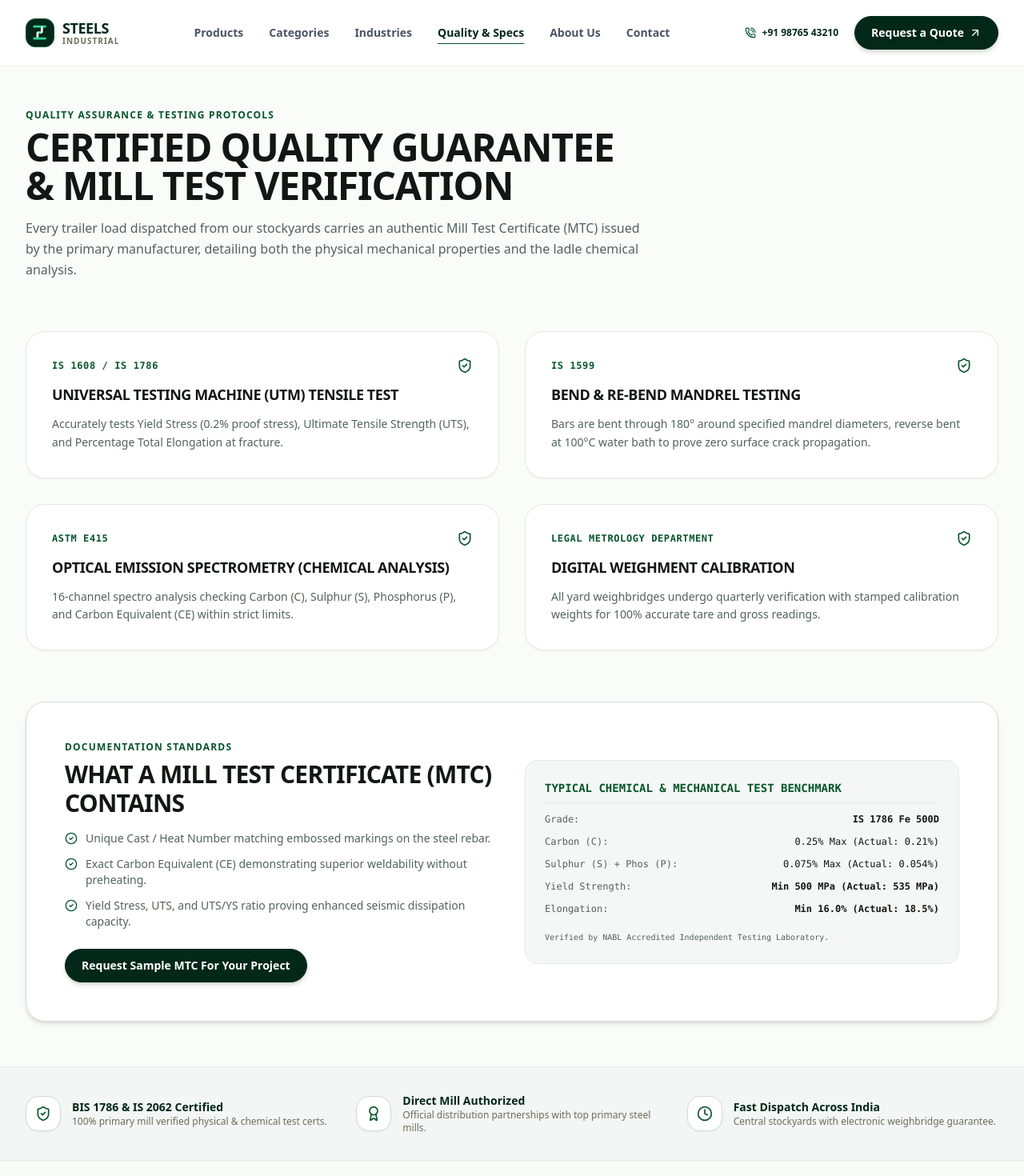
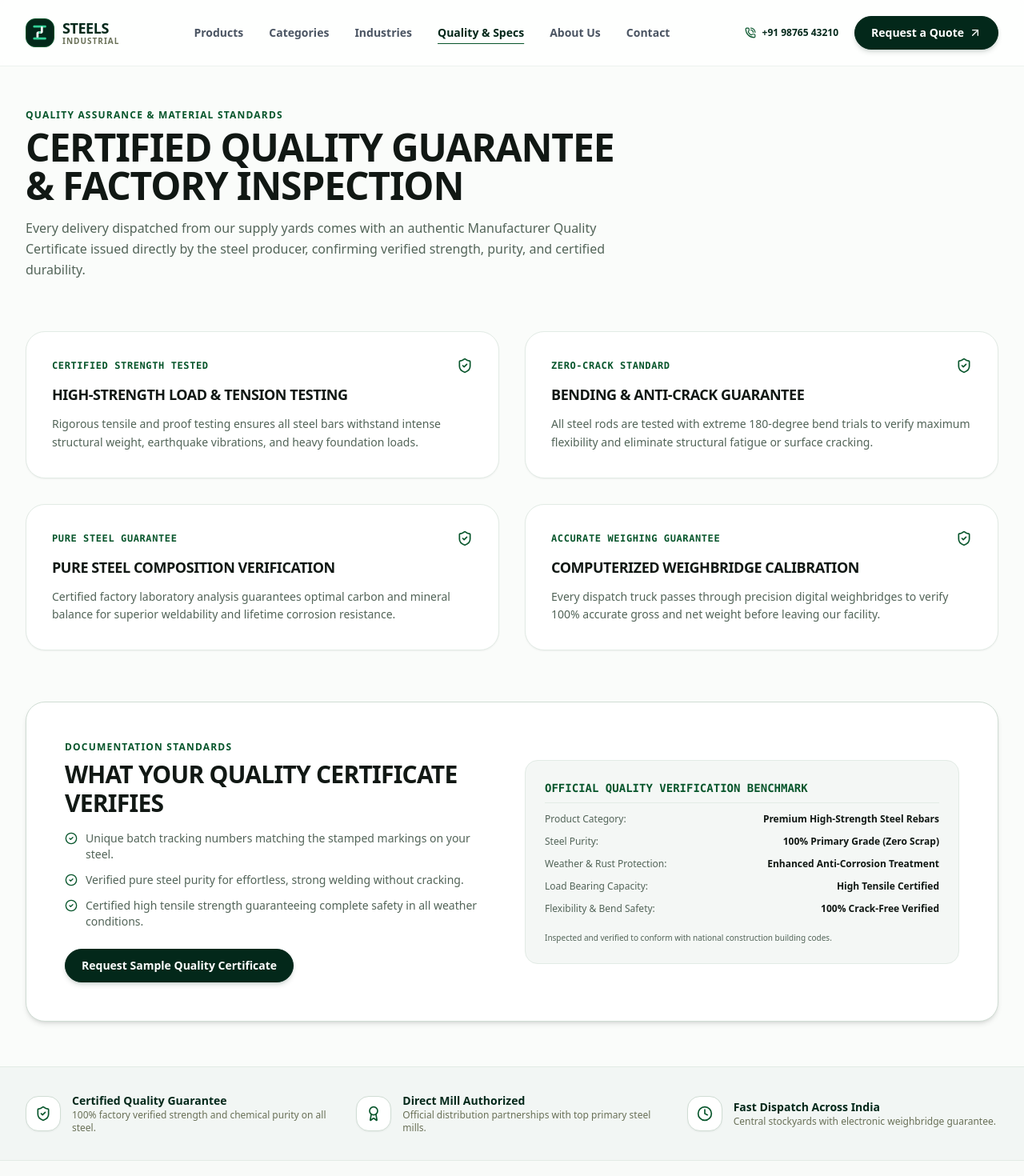
Before and after one commit to Aswinsaipalakonda/Steels, a React (Vite) app in the folder client/: page /quality in a window 1280 px wide. Shown: the top 1470 px of the page at 80% size. Built offline with nearby package versions, Linux system fonts and the light colour scheme; a web font is replaced by a local one.

Commit message:
Remove technical jargon from frontend and redesign admin sidebar with luxury forest green capsule layout

```diff
--- a/client/src/components/enquiry/QuickQuoteModal.tsx
+++ b/client/src/components/enquiry/QuickQuoteModal.tsx
@@ -109,7 +109,7 @@ export const QuickQuoteModal: React.FC<QuickQuoteModalProps> = ({
           <div className="grid grid-cols-3 gap-2 bg-[#F8FAF7] p-3.5 rounded-2xl border border-[#E2EBE5] mb-6 text-xs text-left">
             <div className="flex items-center gap-1.5 text-[#03281A] font-semibold">
               <ShieldCheck className="w-4 h-4 text-emerald-600 shrink-0" />
-              <span>BIS Certified</span>
+              <span>Quality Certified</span>
             </div>
             <div className="flex items-center gap-1.5 text-[#03281A] font-semibold">
               <Clock className="w-4 h-4 text-emerald-600 shrink-0" />
@@ -117,7 +117,7 @@ export const QuickQuoteModal: React.FC<QuickQuoteModalProps> = ({
             </div>
             <div className="flex items-center gap-1.5 text-[#03281A] font-semibold">
               <FileCheck className="w-4 h-4 text-emerald-600 shrink-0" />
-              <span>MTC Provided</span>
+              <span>Certificate Included</span>
             </div>
           </div>
 
--- a/client/src/components/home/CompanyLogosMarquee.tsx
+++ b/client/src/components/home/CompanyLogosMarquee.tsx
@@ -10,7 +10,7 @@ const fallbackBrands: Brand[] = [
     name: 'Tata Steel',
     slug: 'tata-steel',
     logoUrl: 'https://images.unsplash.com/photo-1542744094-3a31f272c490?auto=format&fit=crop&w=400&q=80',
-    description: 'IS 1786 Certified • Tiscon 550D & Heavy Structural Beams',
+    description: 'Certified Construction Rebars • Heavy Structural Beams',
     isActive: true,
   },
   {
@@ -18,7 +18,7 @@ const fallbackBrands: Brand[] = [
     name: 'JSW Steel',
     slug: 'jsw-steel',
     logoUrl: 'https://images.unsplash.com/photo-1581091226825-a6a2a5aee158?auto=format&fit=crop&w=400&q=80',
-    description: 'IS 2062 Grade • Neosteel High-Yield Earthquake Resistant TMT',
+    description: 'High-Strength Steel • Earthquake Resistant Construction Steel',
     isActive: true,
   },
   {
@@ -26,7 +26,7 @@ const fallbackBrands: Brand[] = [
     name: 'SAIL',
     slug: 'sail',
     logoUrl: 'https://images.unsplash.com/photo-1504917599217-d4dc5ebe6122?auto=format&fit=crop&w=400&q=80',
-    description: 'Heavy Industrial Boiler & Ship-Building Quality Plates',
+    description: 'Government Steel Authority • Heavy Industrial Plates & Beams',
     isActive: true,
   },
   {
@@ -34,7 +34,7 @@ const fallbackBrands: Brand[] = [
     name: 'Jindal Steel & Power',
     slug: 'jindal-steel-power',
     logoUrl: 'https://images.unsplash.com/photo-1518709268805-4e9042af9f23?auto=format&fit=crop&w=400&q=80',
-    description: 'Jindal Panther 550D & High-Tensile Structural Parallel Beams',
+    description: 'High-Tensile Parallel Beams • Premium Quality Steel Rebars',
     isActive: true,
   },
   {
@@ -42,7 +42,7 @@ const fallbackBrands: Brand[] = [
     name: 'AM/NS India',
     slug: 'amns-india',
     logoUrl: 'https://images.unsplash.com/photo-1581092160607-ee22621dd758?auto=format&fit=crop&w=400&q=80',
-    description: 'ArcelorMittal Nippon Steel • Premium HR Coils & Galvanized Sheets',
+    description: 'ArcelorMittal Nippon Steel • Premium Sheets & Galvanized Steel',
     isActive: true,
   },
   {
@@ -50,7 +50,7 @@ const fallbackBrands: Brand[] = [
     name: 'RINL Vizag Steel',
     slug: 'rinl-vizag-steel',
     logoUrl: 'https://images.unsplash.com/photo-1579546929518-9e396f3cc809?auto=format&fit=crop&w=400&q=80',
-    description: 'Rashtriya Ispat Nigam • Premium Wire Rods & Heavy Structural Angles',
+    description: 'Vizag Steel Plant • Heavy Structural Angles & Steel Rods',
     isActive: true,
   },
   {
@@ -58,7 +58,7 @@ const fallbackBrands: Brand[] = [
     name: 'APL Apollo Tubes',
     slug: 'apl-apollo-tubes',
     logoUrl: 'https://images.unsplash.com/photo-1504307651254-35680f356dfd?auto=format&fit=crop&w=400&q=80',
-    description: 'Heavy Duty Hollow Sections & Structural Pipes',
+    description: 'Heavy-Duty Hollow Sections • Industrial Square & Round Pipes',
     isActive: true,
   },
 ];
@@ -96,11 +96,11 @@ export const CompanyLogosMarquee: React.FC = () => {
         <div className="flex items-center gap-2">
           <span className="w-2 h-2 rounded-full bg-[#07552B] animate-pulse" />
           <span className="text-[11px] font-bold uppercase tracking-wider text-[#07552B]">
-            Primary Mill Alliances & Certified Distributorships
+            Authorized Steel Manufacturers & Supply Partners
           </span>
         </div>
         <span className="hidden sm:inline-block text-[11px] font-medium text-[#526458]">
-          Direct Mill Dispatches • 100% Prime MTC Certified
+          Direct Factory Supply • 100% Certified Quality Guaranteed
         </span>
       </div>
 
--- a/client/src/components/home/HeroSection.tsx
+++ b/client/src/components/home/HeroSection.tsx
@@ -15,7 +15,7 @@ const fallbackSlides: HeroSlide[] = [
     id: '1',
     title: 'BUILT FOR STRENGTH. ENGINEERED FOR SCALE.',
     subtitle:
-      'Premier industrial distributor of certified primary TMT rebars, heavy structural beams, and precision steel products direct from primary mills.',
+      'Premier industrial distributor of certified high-strength steel rebars, structural beams, and heavy-duty steel products direct from top steel manufacturers.',
     bgImageUrl:
       'https://images.unsplash.com/photo-1504917599217-d4dc5ebe6122?auto=format&fit=crop&w=1920&q=85',
     primaryCtaText: 'Explore Products',
@@ -90,7 +90,7 @@ export const HeroSection: React.FC<HeroSectionProps> = ({ slides }) => {
             className="inline-flex items-center gap-2 px-3.5 py-1.5 rounded-full bg-white/10 border border-emerald-400/30 text-xs font-bold text-emerald-300 mb-6 backdrop-blur-md"
           >
             <ShieldCheck className="w-4 h-4 text-emerald-400" />
-            <span>BIS Certified • IS 1786:2008 & IS 2062:2011 Grade Materials</span>
+            <span>Government Quality Certified • High-Strength Construction & Structural Steel</span>
           </motion.div>
 
           {/* Confident Headline */}
--- a/client/src/components/layout/Footer.tsx
+++ b/client/src/components/layout/Footer.tsx
@@ -14,8 +14,8 @@ export const Footer: React.FC = () => {
               <ShieldCheck className="w-5 h-5" />
             </div>
             <div>
-              <h5 className="font-bold text-[#03281A] text-sm">BIS 1786 & IS 2062 Certified</h5>
-              <p className="text-xs text-[#697057]">100% primary mill verified physical & chemical test certs.</p>
+              <h5 className="font-bold text-[#03281A] text-sm">Certified Quality Guarantee</h5>
+              <p className="text-xs text-[#697057]">100% factory verified strength and chemical purity on all steel.</p>
             </div>
           </div>
 
@@ -109,7 +109,7 @@ export const Footer: React.FC = () => {
               </li>
               <li>
                 <Link to="/quality" className="hover:text-[#07552B] transition">
-                  Quality Standards & MTC
+                  Quality Assurance & Standards
                 </Link>
               </li>
               <li>
--- a/client/src/pages/ProductDetailPage.tsx
+++ b/client/src/pages/ProductDetailPage.tsx
@@ -265,11 +265,11 @@ export const ProductDetailPage: React.FC = () => {
               <div className="p-5 rounded-2xl bg-white border border-[#E2EBE5] space-y-3 shadow-sm">
                 <div className="flex justify-between items-center">
                   <span className="text-xs font-bold uppercase tracking-wider text-[#07552B]">
-                    Select Dimension / Grade Variant:
+                    Select Size & Specification:
                   </span>
                   {selectedVariant && (
                     <span className="text-xs text-[#526458] font-mono">
-                      SKU: {selectedVariant.sku || 'N/A'}
+                      Item Code: {selectedVariant.sku || 'N/A'}
                     </span>
                   )}
                 </div>
--- a/client/src/pages/QualityPage.tsx
+++ b/client/src/pages/QualityPage.tsx
@@ -5,24 +5,24 @@ import { Button } from '../components/ui/Button';
 export const QualityPage: React.FC = () => {
   const tests = [
     {
-      title: 'Universal Testing Machine (UTM) Tensile Test',
-      standard: 'IS 1608 / IS 1786',
-      desc: 'Accurately tests Yield Stress (0.2% proof stress), Ultimate Tensile Strength (UTS), and Percentage Total Elongation at fracture.',
+      title: 'High-Strength Load & Tension Testing',
+      standard: 'Certified Strength Tested',
+      desc: 'Rigorous tensile and proof testing ensures all steel bars withstand intense structural weight, earthquake vibrations, and heavy foundation loads.',
     },
     {
-      title: 'Bend & Re-Bend Mandrel Testing',
-      standard: 'IS 1599',
-      desc: 'Bars are bent through 180° around specified mandrel diameters, reverse bent at 100°C water bath to prove zero surface crack propagation.',
+      title: 'Bending & Anti-Crack Guarantee',
+      standard: 'Zero-Crack Standard',
+      desc: 'All steel rods are tested with extreme 180-degree bend trials to verify maximum flexibility and eliminate structural fatigue or surface cracking.',
     },
     {
-      title: 'Optical Emission Spectrometry (Chemical Analysis)',
-      standard: 'ASTM E415',
-      desc: '16-channel spectro analysis checking Carbon (C), Sulphur (S), Phosphorus (P), and Carbon Equivalent (CE) within strict limits.',
+      title: 'Pure Steel Composition Verification',
+      standard: 'Pure Steel Guarantee',
+      desc: 'Certified factory laboratory analysis guarantees optimal carbon and mineral balance for superior weldability and lifetime corrosion resistance.',
     },
     {
-      title: 'Digital Weighment Calibration',
-      standard: 'Legal Metrology Department',
-      desc: 'All yard weighbridges undergo quarterly verification with stamped calibration weights for 100% accurate tare and gross readings.',
+      title: 'Computerized Weighbridge Calibration',
+      standard: 'Accurate Weighing Guarantee',
+      desc: 'Every dispatch truck passes through precision digital weighbridges to verify 100% accurate gross and net weight before leaving our facility.',
     },
   ];
 
@@ -31,13 +31,13 @@ export const QualityPage: React.FC = () => {
       <div className="max-w-7xl mx-auto px-4 sm:px-6 lg:px-8 space-y-16">
         <div className="max-w-3xl">
           <span className="text-xs font-bold uppercase tracking-widest text-[#07552B] block mb-2">
-            Quality Assurance & Testing Protocols
+            Quality Assurance & Material Standards
           </span>
           <h1 className="text-3xl sm:text-5xl font-black text-[#111814] tracking-tight uppercase leading-tight font-sans">
-            Certified Quality Guarantee & Mill Test Verification
+            Certified Quality Guarantee & Factory Inspection
           </h1>
           <p className="text-base text-[#526458] mt-4 leading-relaxed font-normal">
-            Every trailer load dispatched from our stockyards carries an authentic Mill Test Certificate (MTC) issued by the primary manufacturer, detailing both the physical mechanical properties and the ladle chemical analysis.
+            Every delivery dispatched from our supply yards comes with an authentic Manufacturer Quality Certificate issued directly by the steel producer, confirming verified strength, purity, and certified durability.
           </p>
         </div>
 
@@ -57,7 +57,7 @@ export const QualityPage: React.FC = () => {
           ))}
         </div>
 
-        {/* Sample MTC Card */}
+        {/* Sample Certificate Card */}
         <div className="p-8 sm:p-12 rounded-3xl bg-white border border-[#D0DDD4] shadow-md">
           <div className="grid grid-cols-1 lg:grid-cols-2 gap-8 items-center">
             <div>
@@ -65,56 +65,56 @@ export const QualityPage: React.FC = () => {
                 Documentation Standards
               </span>
               <h2 className="text-2xl sm:text-3xl font-bold text-[#111814] uppercase tracking-tight mb-4">
-                What A Mill Test Certificate (MTC) Contains
+                What Your Quality Certificate Verifies
               </h2>
               <ul className="space-y-3 text-sm text-[#526458] mb-6 font-normal">
                 <li className="flex items-start gap-2.5">
                   <CheckCircle2 className="w-4 h-4 text-[#07552B] shrink-0 mt-0.5" />
-                  <span>Unique Cast / Heat Number matching embossed markings on the steel rebar.</span>
+                  <span>Unique batch tracking numbers matching the stamped markings on your steel.</span>
                 </li>
                 <li className="flex items-start gap-2.5">
                   <CheckCircle2 className="w-4 h-4 text-[#07552B] shrink-0 mt-0.5" />
-                  <span>Exact Carbon Equivalent (CE) demonstrating superior weldability without preheating.</span>
+                  <span>Verified pure steel purity for effortless, strong welding without cracking.</span>
                 </li>
                 <li className="flex items-start gap-2.5">
                   <CheckCircle2 className="w-4 h-4 text-[#07552B] shrink-0 mt-0.5" />
-                  <span>Yield Stress, UTS, and UTS/YS ratio proving enhanced seismic dissipation capacity.</span>
+                  <span>Certified high tensile strength guaranteeing complete safety in all weather conditions.</span>
                 </li>
               </ul>
 
               <a href="tel:+919876543210">
                 <Button variant="primary" size="md">
-                  Request Sample MTC For Your Project
+                  Request Sample Quality Certificate
                 </Button>
               </a>
             </div>
 
-            <div className="p-6 rounded-2xl bg-[#F4F7F5] border border-[#E2EBE5] font-mono text-xs text-[#111814] space-y-3">
-              <div className="text-[#07552B] font-bold text-sm border-b border-[#E2EBE5] pb-2">
-                TYPICAL CHEMICAL & MECHANICAL TEST BENCHMARK
+            <div className="p-6 rounded-2xl bg-[#F4F7F5] border border-[#E2EBE5] text-xs text-[#111814] space-y-3 font-sans">
+              <div className="text-[#07552B] font-bold text-sm border-b border-[#E2EBE5] pb-2 font-mono">
+                OFFICIAL QUALITY VERIFICATION BENCHMARK
               </div>
               <div className="flex justify-between">
-                <span className="text-[#526458]">Grade:</span>
-                <span className="text-[#111814] font-bold">IS 1786 Fe 500D</span>
+                <span className="text-[#526458]">Product Category:</span>
+                <span className="text-[#111814] font-bold">Premium High-Strength Steel Rebars</span>
               </div>
               <div className="flex justify-between">
-                <span className="text-[#526458]">Carbon (C):</span>
-                <span className="text-[#111814]">0.25% Max (Actual: 0.21%)</span>
+                <span className="text-[#526458]">Steel Purity:</span>
+                <span className="text-[#111814] font-bold">100% Primary Grade (Zero Scrap)</span>
               </div>
               <div className="flex justify-between">
-                <span className="text-[#526458]">Sulphur (S) + Phos (P):</span>
-                <span className="text-[#111814]">0.075% Max (Actual: 0.054%)</span>
+                <span className="text-[#526458]">Weather & Rust Protection:</span>
+                <span className="text-[#111814] font-bold">Enhanced Anti-Corrosion Treatment</span>
               </div>
               <div className="flex justify-between">
-                <span className="text-[#526458]">Yield Strength:</span>
-                <span className="text-[#111814] font-bold">Min 500 MPa (Actual: 535 MPa)</span>
+                <span className="text-[#526458]">Load Bearing Capacity:</span>
+                <span className="text-[#111814] font-bold">High Tensile Certified</span>
               </div>
               <div className="flex justify-between">
-                <span className="text-[#526458]">Elongation:</span>
-                <span className="text-[#111814] font-bold">Min 16.0% (Actual: 18.5%)</span>
+                <span className="text-[#526458]">Flexibility & Bend Safety:</span>
+                <span className="text-[#111814] font-bold">100% Crack-Free Verified</span>
               </div>
               <div className="pt-2 text-[10px] text-[#526458]">
-                Verified by NABL Accredited Independent Testing Laboratory.
+                Inspected and verified to conform with national construction building codes.
               </div>
             </div>
           </div>
--- a/client/src/pages/RequestQuotePage.tsx
+++ b/client/src/pages/RequestQuotePage.tsx
@@ -99,9 +99,9 @@ export const RequestQuotePage: React.FC = () => {
                   <FileText className="w-5 h-5" />
                 </div>
                 <div>
-                  <h4 className="text-sm font-bold text-[#111814] uppercase">Original Test Certificates (MTC)</h4>
+                  <h4 className="text-sm font-bold text-[#111814] uppercase">Official Quality Certificate</h4>
                   <p className="text-xs text-[#526458] mt-0.5">
-                    Heat number and batch matched physical & chemical Mill Test Certificates with every delivery.
+                    Verified quality inspection and manufacturer test reports included with every delivery.
                   </p>
                 </div>
               </div>
```
Also changed, not shown: client/src/admin/layout/AdminLayout.tsx (+114 -101 lines), client/src/components/home/WhyChooseUsSection.tsx (+8 -8 lines), client/src/pages/LegalPage.tsx (+4 -4 lines).
